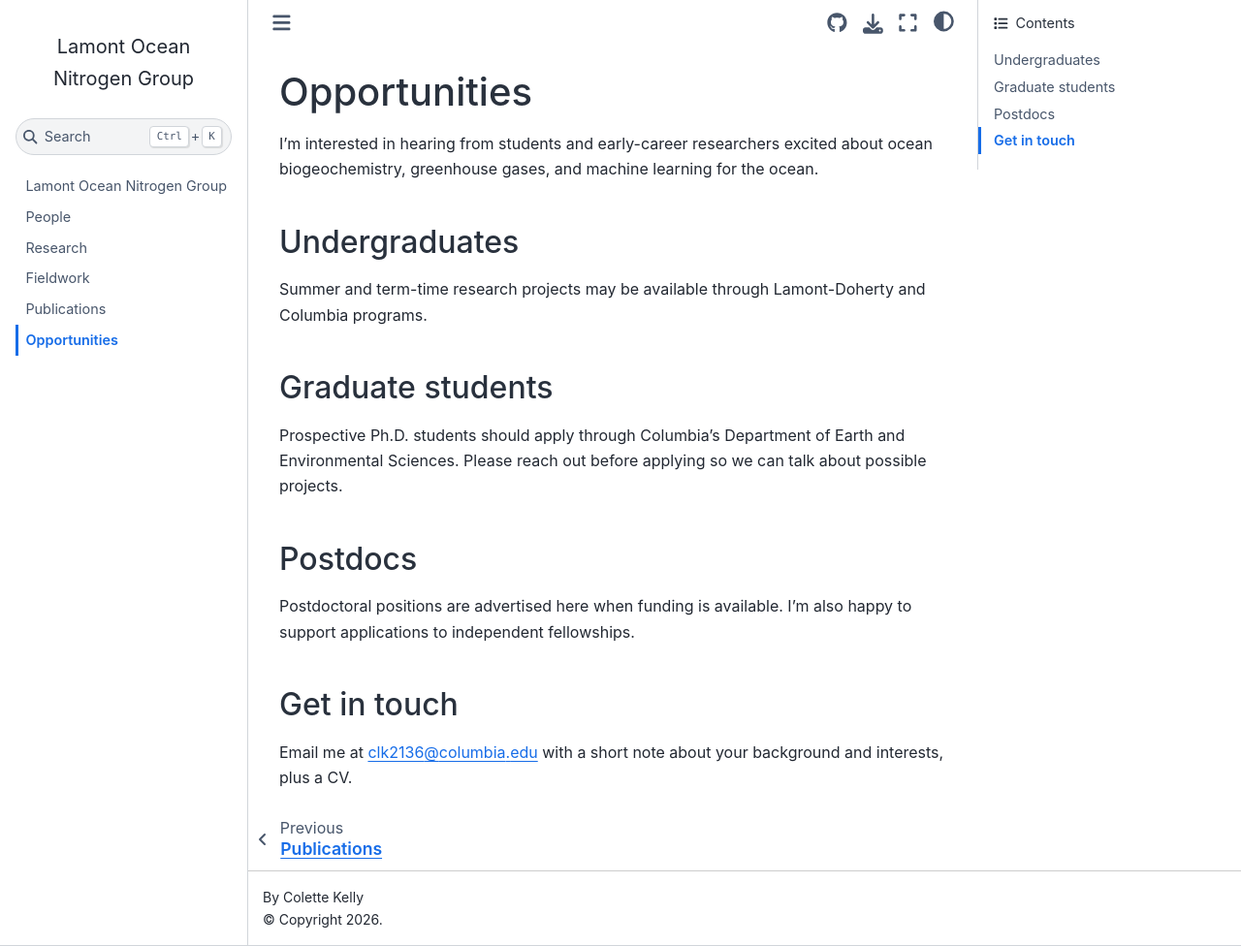
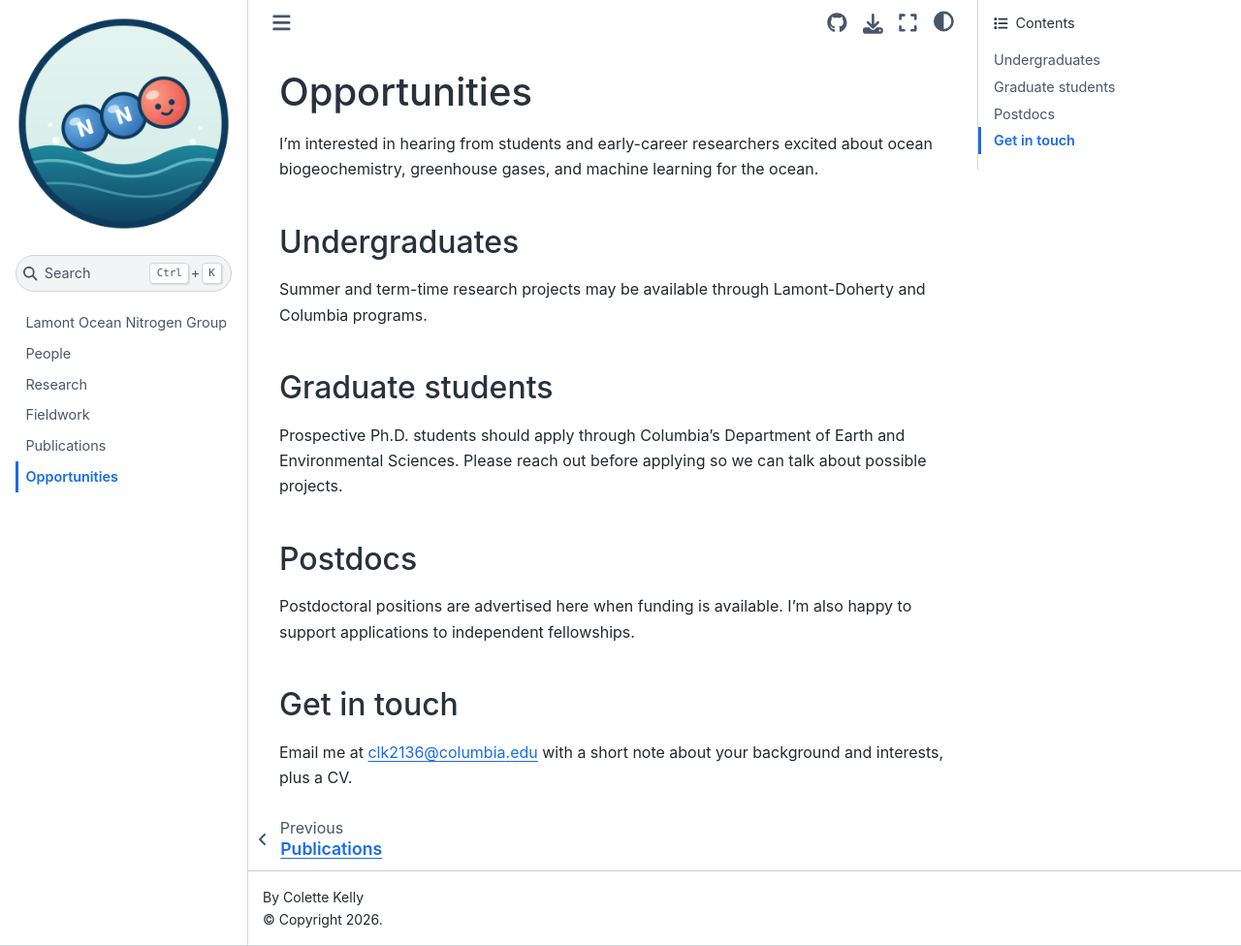
Before and after one commit to ckelly314/ckelly314.github.io, a Jupyter Book: the page built from opportunities.md, in a window 1280 px wide and 976 px high. Shown: the whole window at 97% size. Built offline with Jupyter Book 1.0.4 settings and Sphinx 7.4.7 and the Sphinx Book theme 1.1.4, drawn with Linux system fonts in a browser that asks for light colours.

Commit message:
add logo

```diff
--- a/_config.yml
+++ b/_config.yml
@@ -2,7 +2,7 @@
 title: Lamont Ocean Nitrogen Group
 author: Colette Kelly
 copyright: "2026"
-# logo: images/logo.png   # uncomment once you add a logo or headshot
+logo: images/logo.png
 
 only_build_toc_files: true
 
@@ -14,6 +14,7 @@ repository:
   branch: main
 
 html:
+  favicon: images/favicon.ico
   use_repository_button: true
   use_issues_button: false
   use_edit_page_button: false
```
Also changed, not shown: images/favicon.ico (added), images/logo.png (added), images/logo.svg (added).
